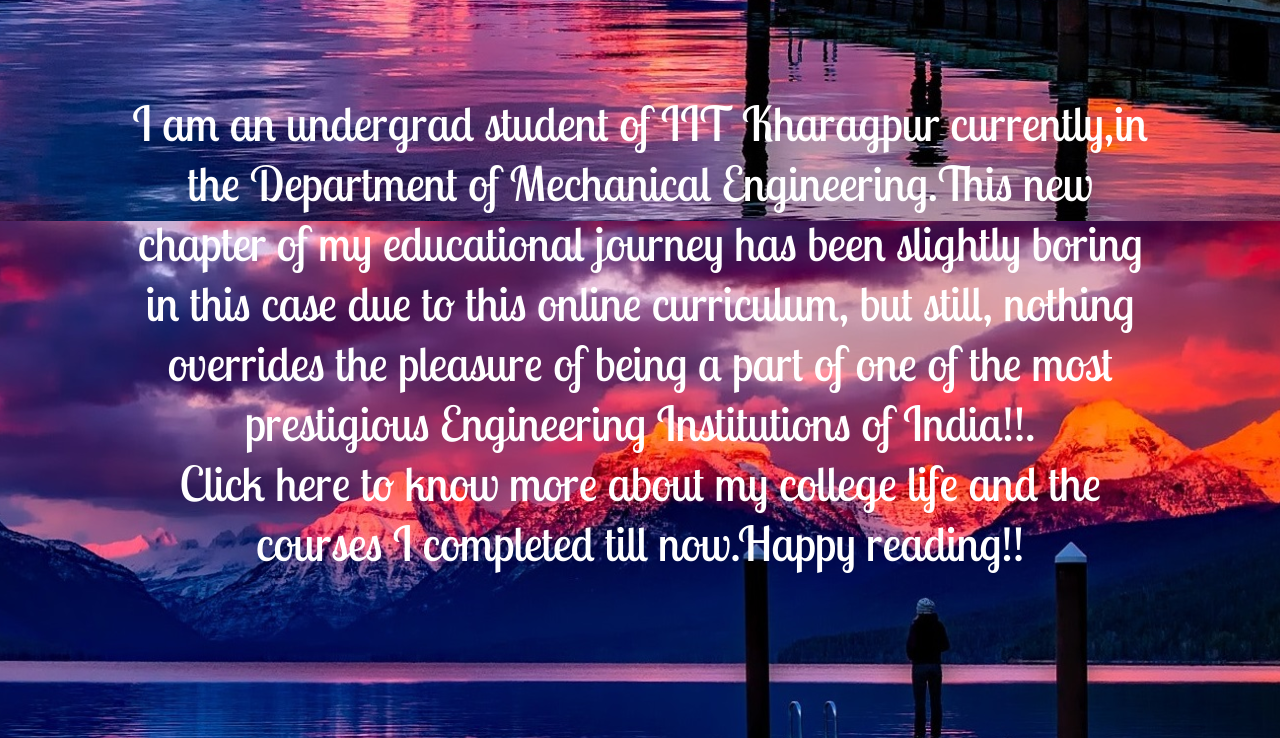
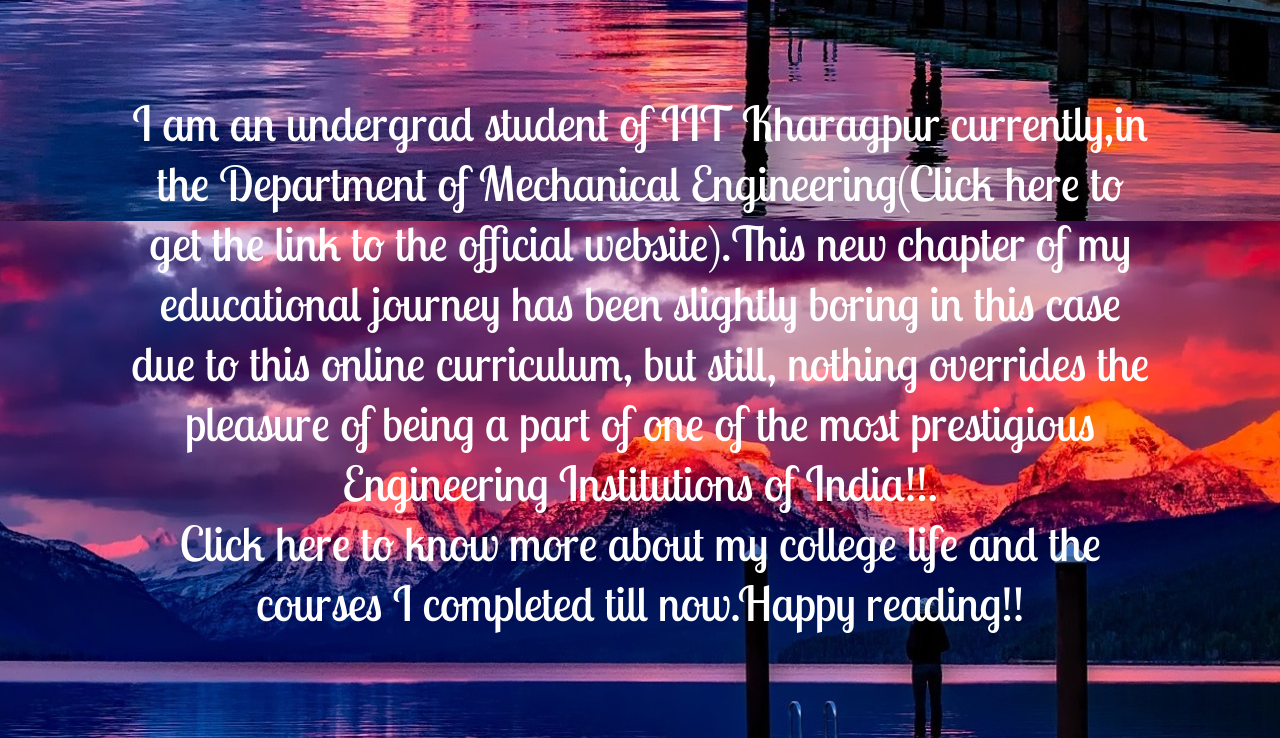
Before and after one commit to AhanaGanguly1511/cv, a plain HTML site: page education.html in a window 1280 px wide. Shown: the part 1379-2117 px from the top of the page. Drawn offline with Linux system fonts and the light colour scheme; a web font is replaced by a local one.

Commit message:
Add files via upload

```diff
--- a/education.html
+++ b/education.html
@@ -17,7 +17,7 @@
     </div>
     <div class="college">
      <p style="font-size:200%;">IIT Kharagpur -> Dec 2020-Present</p>
-     <p>I am an undergrad student of IIT Kharagpur currently,in the Department of Mechanical Engineering.This new chapter of my educational journey has been slightly boring in this case due to this online curriculum, but still, nothing overrides the pleasure of being a part of one of the most prestigious Engineering Institutions of India!!.
+     <p>I am an undergrad student of IIT Kharagpur currently,in the Department of Mechanical Engineering(Click here to get the link to the official website).This new chapter of my educational journey has been slightly boring in this case due to this online curriculum, but still, nothing overrides the pleasure of being a part of one of the most prestigious Engineering Institutions of India!!.
          <br style="">Click here to know more about my college life and the courses I completed till now.Happy reading!!</p><br>
      <img class="images" src="kgp.jpg" alt="kgp-img"><br>
      <img class="images2" src="kgplogo.jpg" alt="kgp-img">
```
